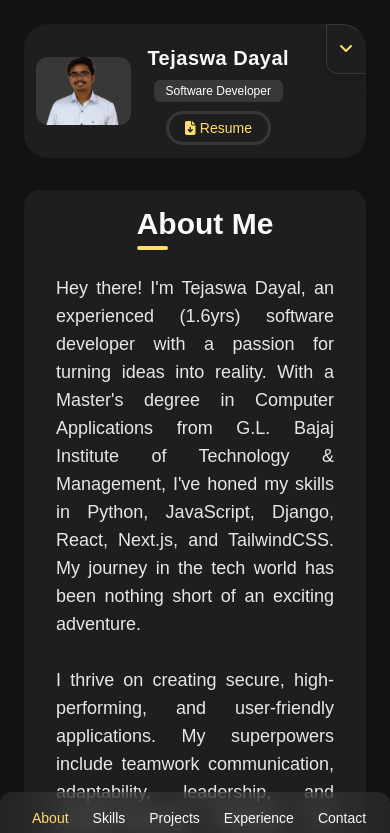
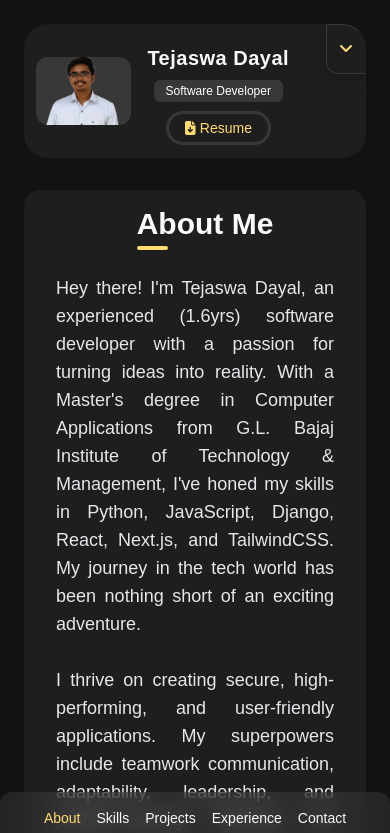
Before and after one commit to tejaswa-dayal/my-portfolio, a Next.js app: page / in a window 390 px wide. Shown: the top 833 px of the page. Built offline with nearby package versions, Linux system fonts and the light colour scheme.

Commit message:
Fixed small screen navbar links going out of screen issue.

```diff
--- a/src/app/layout.tsx
+++ b/src/app/layout.tsx
@@ -76,7 +76,8 @@ export default function RootLayout({
       </head>
       <body>
         <main className="p-6 md:p-12 xl:p-14 bg-primary min-h-[100vh]">
-          <div className="w-[100vw] px-8 py-4 rounded-xl bg-dark-grey/50 backdrop-blur-md shadow-lg ring-1 ring-black/5 z-20 fixed bottom-0 left-[50%] right-[50%] -translate-x-[50%] flex gap-6 justify-around items-center xl:hidden">
+          {/* Small and Medium Screen Navbar */}
+          <div className="w-[100vw] max-w-[100vw] px-8 py-4 rounded-xl bg-dark-grey/50 backdrop-blur-md shadow-lg ring-1 ring-black/5 z-20 fixed bottom-0 left-0 flex gap-4 md:gap-6 justify-center items-center xl:hidden overflow-x-scroll">
             {Object.values(navHeadings).map((value, index) => (
               <button
                 type="button"
@@ -136,7 +137,6 @@ export default function RootLayout({
                     <img
                       src="/images/myImage.png"
                       alt="Tejaswa"
-                      className="object-contain"
                     />
                   </div>
                   <div className="flex flex-col gap-4 max-md:gap-2">
```
